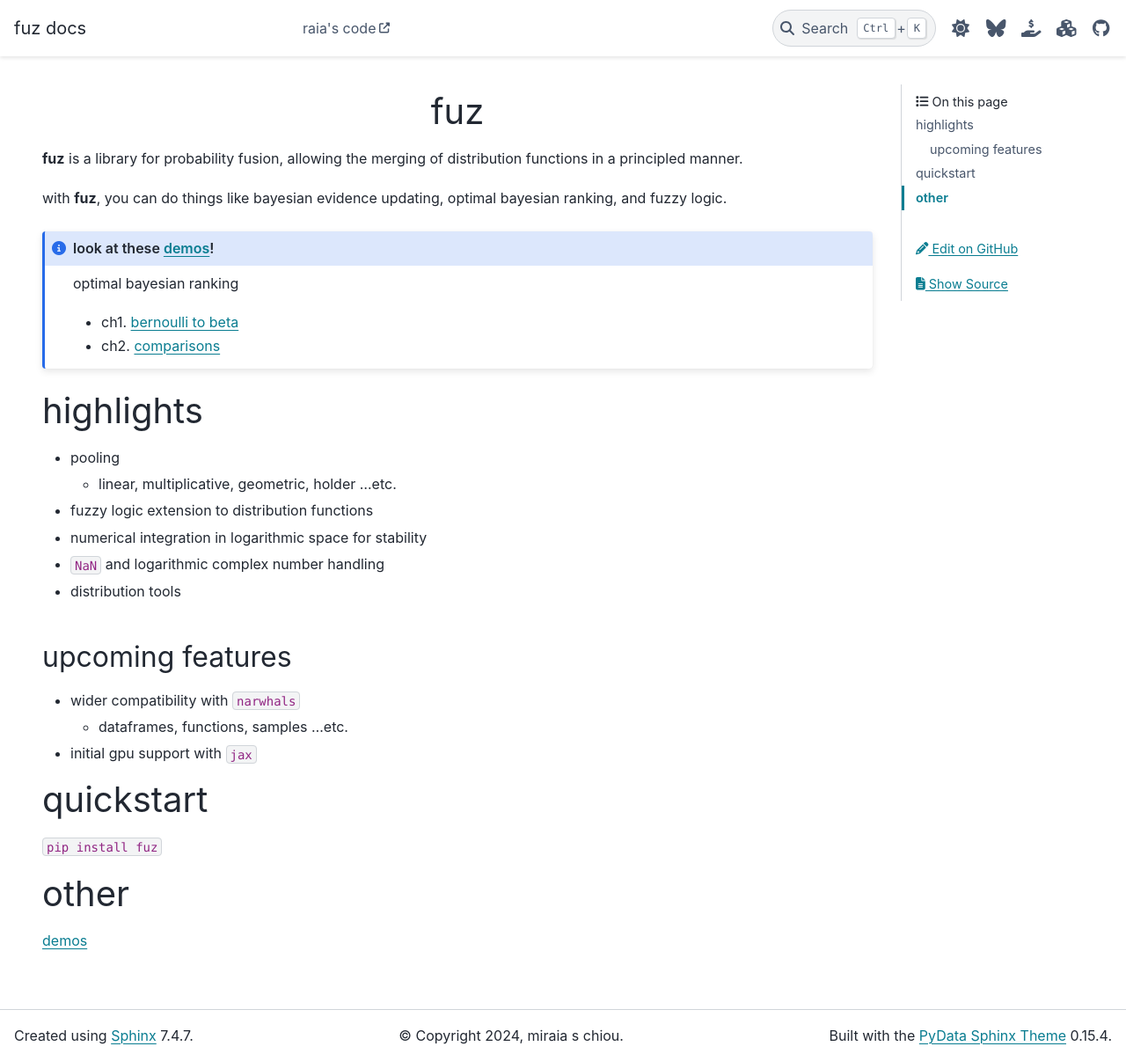
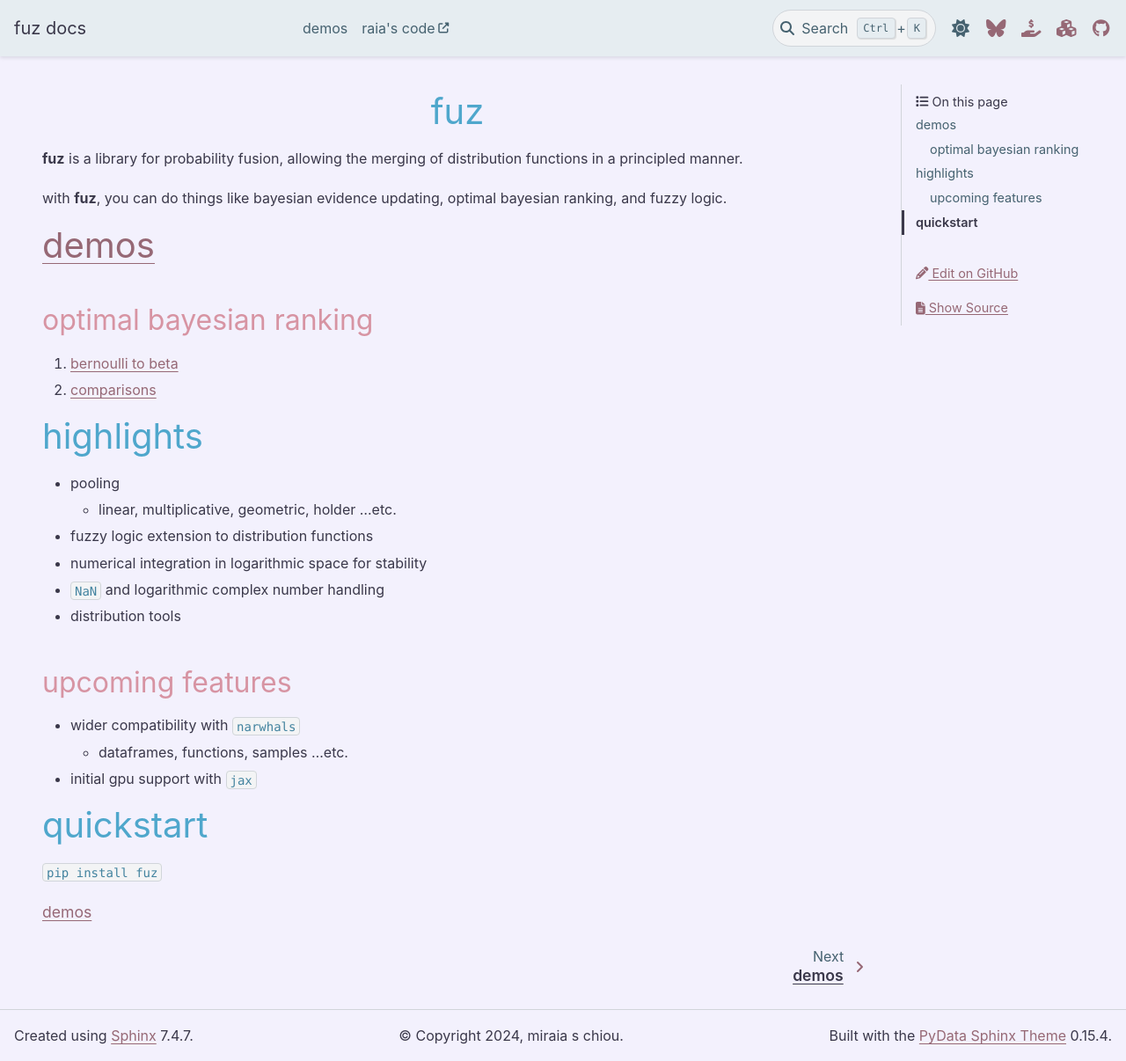
Before and after one commit to viamiraia/fuz, a Sphinx documentation site: the page built from docs/source/index.md, in a window 1280 px wide and 1206 px high. Shown: the whole window at 88% size. Built offline with Sphinx 7.4.7 and the PyData theme 0.15.4, drawn with Linux system fonts in a browser that asks for light colours; pages that are not in the unit, such as notebooks, are missing from menus.

Commit message:
feat: create a unique theme for fuz

````diff
--- a/docs/source/_static/css/custom.css
+++ b/docs/source/_static/css/custom.css
@@ -1,20 +1,113 @@
+html {
+    --fuz-gray: #6996ad;
+    --fuz-gray-50: #e6edf1;
+    --fuz-gray-100: #cddbe3;
+    --fuz-gray-200: #b4c9d5;
+    --fuz-gray-300: #9bb8c8;
+    --fuz-gray-400: #83a7ba;
+    --fuz-gray-500: #6996ad;
+    --fuz-gray-600: #577b8e;
+    --fuz-gray-700: #466270;
+    --fuz-gray-800: #364953;
+    --fuz-gray-900: #263238;
+    --fuz-gray-950: #171c1f;
+    --fuz-pink: #f5a8b8;
+    --fuz-pink-50: #fef1f3;
+    --fuz-pink-100: #fde2e7;
+    --fuz-pink-200: #fcd4db;
+    --fuz-pink-300: #fac5cf;
+    --fuz-pink-400: #f8b7c3;
+    --fuz-pink-500: #f5a8b8;
+    --fuz-pink-600: #d794a3;
+    --fuz-pink-700: #b77f8d;
+    --fuz-pink-800: #966875;
+    --fuz-pink-900: #71505a;
+    --fuz-pink-950: #483239;
+    --fuz-pink-comp-1: #f2aed7;
+    --fuz-pink-comp-2: #e4baec;
+    --fuz-pink-comp-3: #cec8f5;
+    --fuz-pink-comp-4: #bad5f4;
+    --fuz-pink-comp-5: #b1dfeb;
+    --fuz-pink-comp: #b7e6e1;
+    --fuz-blue: #5ccdfa;
+    --fuz-blue-50: #e9f7fe;
+    --fuz-blue-100: #d1eefe;
+    --fuz-blue-200: #b9e6fd;
+    --fuz-blue-300: #9fdefc;
+    --fuz-blue-400: #81d5fb;
+    --fuz-blue-500: #5ccdfa;
+    --fuz-blue-600: #4fa7cc;
+    --fuz-blue-700: #42839f;
+    --fuz-blue-800: #346175;
+    --fuz-blue-900: #26414d;
+    --fuz-blue-950: #182329;
+    --fuz-blue-comp-1: #9fb4ff;
+    --fuz-blue-comp-2: #ce99f9;
+    --fuz-blue-comp-3: #ef84df;
+    --fuz-blue-comp-4: #ff7db9;
+    --fuz-blue-comp-5: #ff878e;
+    --fuz-blue-comp: #f19c65;
+    --fuz-lavender: #b3adf0;
+    --fuz-lavender-50: #f3f1fd;
+    --fuz-lavender-100: #e6e3fa;
+    --fuz-lavender-200: #dad5f8;
+    --fuz-lavender-300: #cdc8f5;
+    --fuz-lavender-400: #c0baf3;
+    --fuz-lavender-500: #b3adf0;
+    --fuz-lavender-600: #938ec4;
+    --fuz-lavender-700: #747099;
+    --fuz-lavender-800: #565370;
+    --fuz-lavender-900: #3a384a;
+    --fuz-lavender-950: #201f27;
+}
 
 html[data-theme="dark"] {
-    --pst-color-primary: #eef6f5 !important;
-   background-color: #293242 !important;
+    --pst-color-primary: var(--fuz-lavender-100);
+    --pst-color-text-base: var(--fuz-lavender-100);
+    --pst-color-background: var(--fuz-gray-950);
+    --pst-color-inline-code: var(--fuz-blue-300);
+    --pst-color-text-muted: var(--fuz-gray-400);
+    --pst-color-on-background: var(--fuz-lavender-950);
+}
+html[data-theme="dark"] h1{
+    color: var(--fuz-blue-300);
+}
+html[data-theme="dark"] h2{
+    color: var(--fuz-pink-300);
+}
+html[data-theme="dark"] h3{
+    color: var(--fuz-pink-comp);
+}
+html[data-theme="dark"] h4{
+    color: var(--fuz-pink-comp-1);
+}
+html[data-theme="dark"] a{
+    color: var(--fuz-pink-300);
 }
 
-h1[data-theme="dark"] {
-    color: #f2b5d4 !important;
+
+html[data-theme="light"] {
+    --pst-color-primary: var(--fuz-lavender-900);
+    --pst-color-text-base: var(--fuz-lavender-900);
+    --pst-color-background: var(--fuz-lavender-50);
+    --pst-color-inline-code: var(--fuz-blue-700);
+    --pst-color-text-muted: var(--fuz-gray-700);
+    --pst-color-on-background: var(--fuz-gray-50);
 }
-h2[data-theme="dark"] {
-    color: #eef6f5 !important;
+html[data-theme="light"] h1{
+    color: var(--fuz-blue-600);
 }
-h3[data-theme="dark"] {
-    color: #f7d4df !important;
+html[data-theme="light"] h2{
+    color: var(--fuz-pink-600);
 }
-a[data-theme="dark"] {
-    color: #7ddff2 !important;
+html[data-theme="light"] h3{
+    color: var(--fuz-blue-comp-2);
+}
+html[data-theme="light"] h4{
+    color: var(--fuz-blue-comp-5);
+}
+html[data-theme="light"] a{
+    color: var(--fuz-pink-800);
 }
 
 
@@ -22,8 +115,10 @@ a[data-theme="dark"] {
     max-width: 100%;  /* default is 60em */
 }
 
+@media (min-width:1200px) {
 .bd-sidebar-primary {
-    max-width: 15%;
+    width: 18%;
+}
 }
 
 #rtd-footer-container {
--- a/docs/source/index.md
+++ b/docs/source/index.md
@@ -4,14 +4,12 @@
 
 with **fuz**, you can do things like bayesian evidence updating, optimal bayesian ranking, and fuzzy logic.
 
+## [demos](project:mo/index.md)
 
-:::{admonition} look at these [demos](project:mo/index.md)!
-:class: note
-optimal bayesian ranking
-- ch1. [bernoulli to beta](project:mo/obr1/index.md)
-- ch2. [comparisons](project:mo/obr2/index.md)
-:::
+### optimal bayesian ranking
 
+1. [bernoulli to beta](project:mo/obr1/index.md)
+2. [comparisons](project:mo/obr2/index.md)
 
 ## highlights
 
@@ -33,11 +31,9 @@ optimal bayesian ranking
 `pip install fuz`
 
 
-## other
-
-[demos](project:mo/index.md)
-
 ```{toctree}
 :maxdepth: 1
-[demos](project:mo/index.md)
+
+demos <mo/index>
+api <api/index>
 ```
--- a/docs/source/mo/index.md
+++ b/docs/source/mo/index.md
@@ -1,4 +1,6 @@
-## optimal bayesian ranking
+## demos
+
+### optimal bayesian ranking
 
 - ch1. [bernoulli to beta](project:obr1/index.md)
 - ch2. [comparisons](project:obr2/index.md)
--- a/pixi.toml
+++ b/pixi.toml
@@ -96,7 +96,7 @@
   python = '3.10.*'
 
 [feature.maxpy.dependencies]
-  python = '>3.10'
+  python = '>3.10, <3.13'
 
 [feature.temp.dependencies]
   expression = '*'
@@ -110,8 +110,6 @@
     # jaxlib-feedstock fixed conda cuda issue in 0.4.35
     jaxlib = { version = '>=0.4.35', build = '*cuda12*', channel = 'conda-forge' }
 
-[feature.jax]
-
 [feature.jax.dependencies]
   jax = '*'
   jaxlib = '*'
````
Also changed, not shown: 1 other file. Lines whose indentation alone changed are shown as unchanged.
